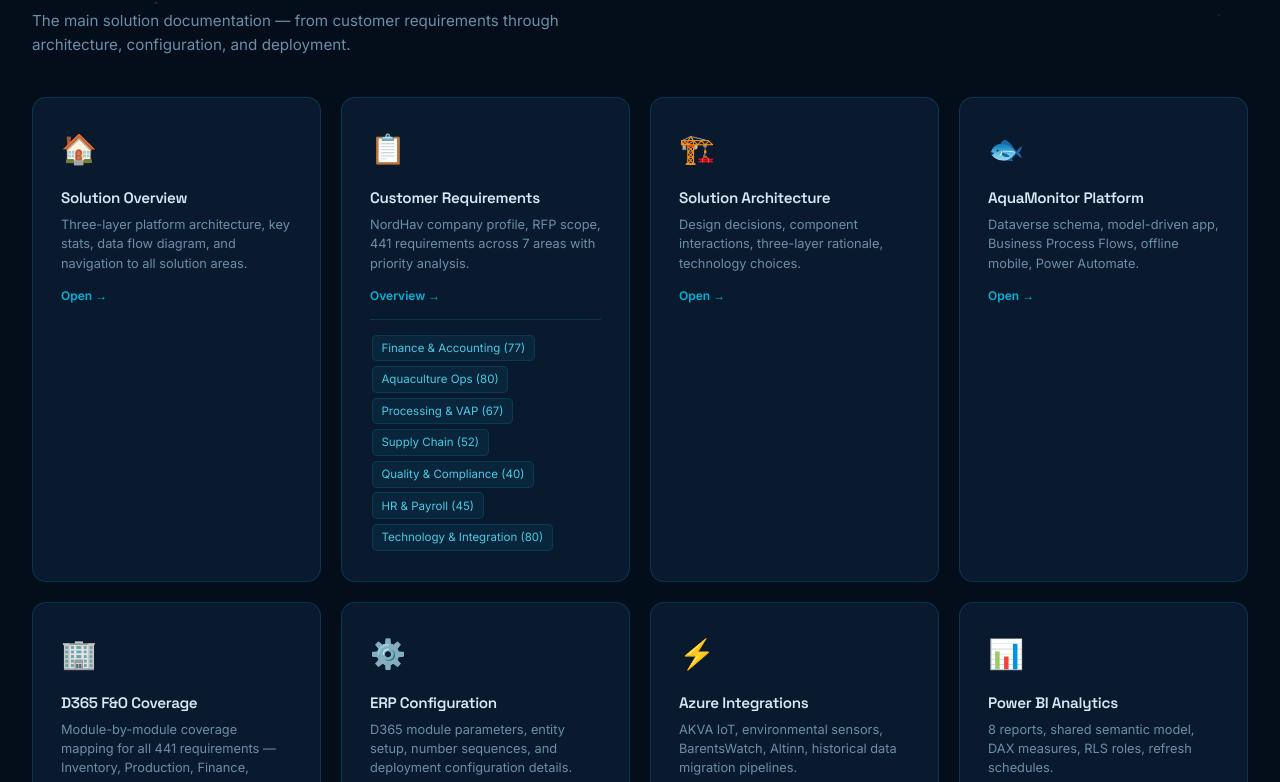
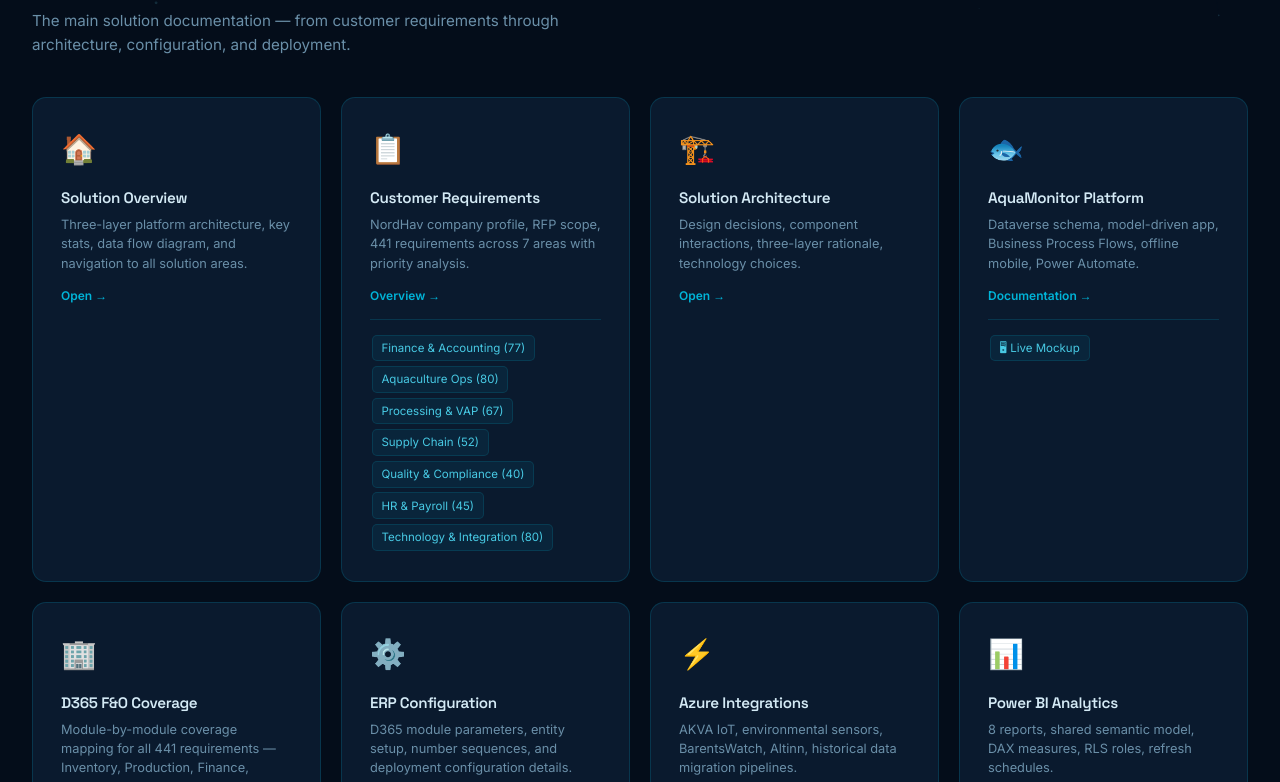
Before and after one commit to frsaetre/NordHav, a plain HTML site: page index.html in a window 1280 px wide. Shown: the part 758-1540 px from the top of the page. Drawn offline with Linux system fonts and the light colour scheme.

Commit message:
Add files via upload

```diff
--- a/index.html
+++ b/index.html
@@ -126,12 +126,15 @@
         <span class="hub-card-cta">Open &rarr;</span>
       </a>
 
-      <a href="aquamonitor.html" class="hub-card">
+      <div class="hub-card" style="cursor:default">
         <div class="hub-card-icon">&#x1F41F;</div>
-        <h3>AquaMonitor Platform</h3>
+        <h3><a href="aquamonitor.html" style="color:inherit;text-decoration:none">AquaMonitor Platform</a></h3>
         <p>Dataverse schema, model-driven app, Business Process Flows, offline mobile, Power Automate.</p>
-        <span class="hub-card-cta">Open &rarr;</span>
-      </a>
+        <a href="aquamonitor.html" class="hub-card-cta">Documentation &rarr;</a>
+        <div class="hub-sub-links">
+          <a href="https://frsaetre.github.io/AquaMonitor/" target="_blank">&#x1F5A5; Live Mockup</a>
+        </div>
+      </div>
 
       <a href="d365-coverage.html" class="hub-card">
         <div class="hub-card-icon">&#x1F3E2;</div>
```
Also changed, not shown: aquamonitor.html (+1 -0 lines).
